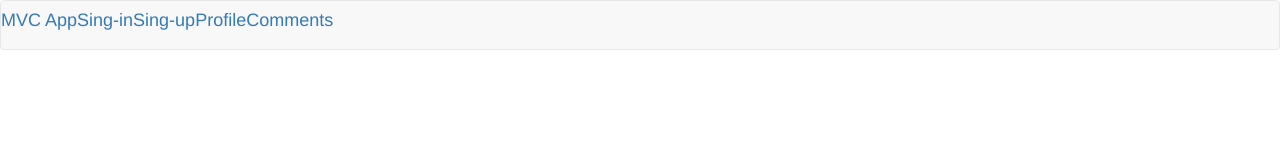
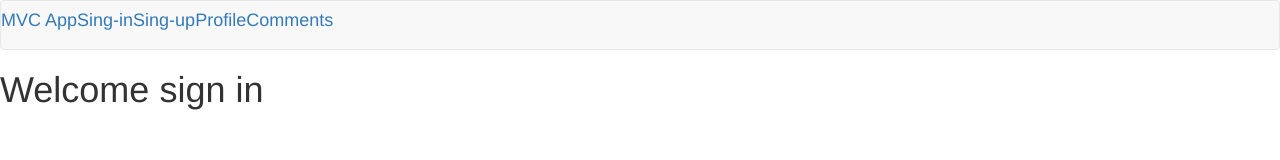
Before and after one commit to Ricardofolgado/MVC, a plain HTML site: page index.html in a window 1280 px wide. Drawn offline with Linux system fonts and the light colour scheme.

Commit message:
text added

```diff
--- a/index.html
+++ b/index.html
@@ -16,6 +16,7 @@
 			<a class="navbar-header"><h4>Comments</h4></a>
 		</div>
 	</nav>
+	<h1>Welcome sign in</h1>
 
 
 
```
